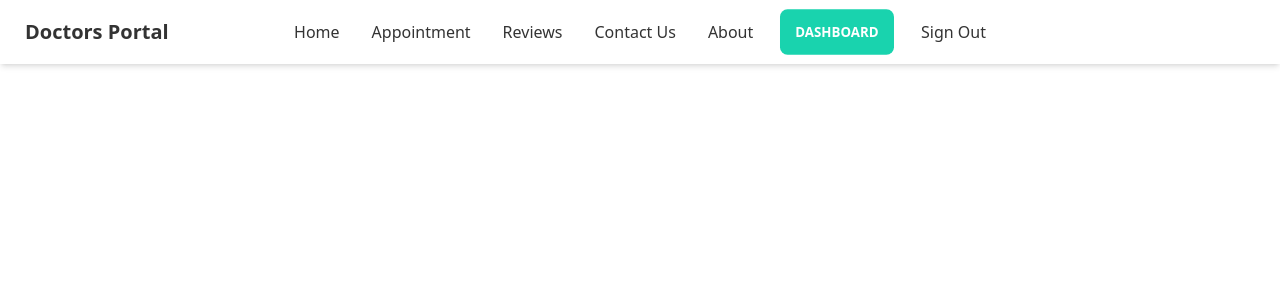
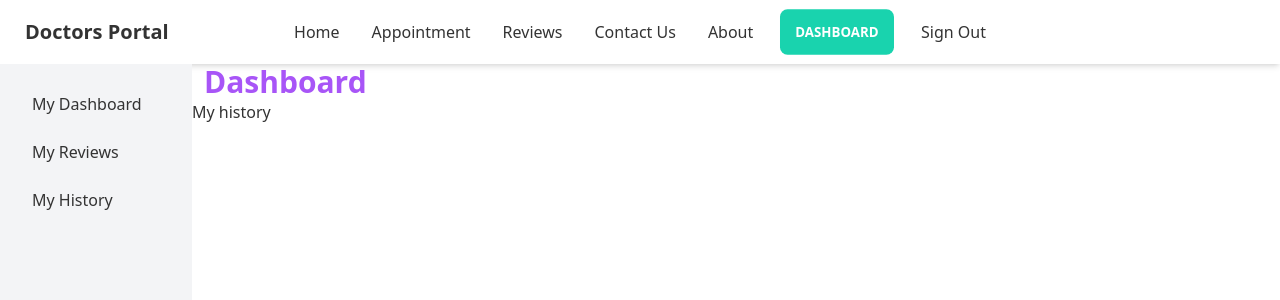
Before and after one commit to hasibmiraz/doctors-portal, a React (Create React App) app: page /dashboard/history in a window 1280 px wide. Shown: the top 300 px of the page. Built offline with nearby package versions, Linux system fonts and the light colour scheme; no server answers.

Commit message:
Added my appointments table

```diff
--- a/src/Pages/Dashboard/Dashboard.jsx
+++ b/src/Pages/Dashboard/Dashboard.jsx
@@ -7,18 +7,23 @@
       <input id="dasboard-sidebar" type="checkbox" className="drawer-toggle" />
       <div className="drawer-content">
         {/* <!-- Page content here --> */}
-        <h2 className="text-3xl font-semibold text-purple-500">Dashboard</h2>
+        <h2 className="text-3xl font-semibold text-purple-500 mx-3">
+          Dashboard
+        </h2>
         <Outlet />
       </div>
       <div className="drawer-side">
         <label htmlFor="dasboard-sidebar" className="drawer-overlay"></label>
-        <ul className="menu p-4 overflow-y-auto w-80 bg-gray-100 text-base-content">
+        <ul className="menu p-4 overflow-y-auto w-48 bg-gray-100 text-base-content">
           {/* <!-- Sidebar content here --> */}
           <li>
-            <Link to="/dashboard">Dashboard</Link>
+            <Link to="/dashboard">My Dashboard</Link>
           </li>
           <li>
-            <Link to="/dashboard/review">Reviews</Link>
+            <Link to="/dashboard/review">My Reviews</Link>
+          </li>
+          <li>
+            <Link to="/dashboard/history">My History</Link>
           </li>
         </ul>
       </div>
--- a/src/Pages/Dashboard/MyAppointments.jsx
+++ b/src/Pages/Dashboard/MyAppointments.jsx
@@ -1,9 +1,46 @@
-import React from 'react';
+import React, { useEffect, useState } from 'react';
+import { useAuthState } from 'react-firebase-hooks/auth';
+import auth from '../../firebase.init';
 
 const MyAppointments = () => {
+  const [user] = useAuthState(auth);
+  const [appointments, setAppointments] = useState([]);
+  useEffect(() => {
+    if (user) {
+      fetch(`http://localhost:5000/booking?patientEmail=${user.email}`)
+        .then((res) => res.json())
+        .then((data) => setAppointments(data));
+    }
+  }, [user]);
   return (
     <div>
-      <h2>My appointment</h2>
+      <h2 className="mx-3">My appointment: {appointments.length}</h2>
+      <div class="overflow-x-auto mx-auto my-3 w-11/12">
+        <table class="table table-zebra w-full">
+          {/* <!-- head --> */}
+          <thead>
+            <tr>
+              <th>Serial</th>
+              <th>Name</th>
+              <th>Date</th>
+              <th>Time</th>
+              <th>Treatment</th>
+            </tr>
+          </thead>
+          <tbody>
+            {/* <!-- row 1 --> */}
+            {appointments.map((a, i) => (
+              <tr key={a._id}>
+                <th>{i + 1}</th>
+                <td>{a.patientName}</td>
+                <td>{a.date}</td>
+                <td>{a.slot}</td>
+                <td>{a.treatment}</td>
+              </tr>
+            ))}
+          </tbody>
+        </table>
+      </div>
     </div>
   );
 };
--- /dev/null
+++ b/src/Pages/Dashboard/MyHistory.jsx
@@ -0,0 +1,11 @@
+import React from 'react';
+
+const MyHistory = () => {
+  return (
+    <div>
+      <h2>My history</h2>
+    </div>
+  );
+};
+
+export default MyHistory;
--- a/src/Pages/Routes/Routers.jsx
+++ b/src/Pages/Routes/Routers.jsx
@@ -4,6 +4,7 @@
 import Appointment from '../Appointment/Appointment';
 import Dashboard from '../Dashboard/Dashboard';
 import MyAppointments from '../Dashboard/MyAppointments';
+import MyHistory from '../Dashboard/MyHistory';
 import MyReview from '../Dashboard/MyReview';
 import Home from '../Home/Home';
 import Login from '../Login/Login';
@@ -38,6 +39,7 @@
         >
           <Route index element={<MyAppointments />} />
           <Route path="review" element={<MyReview />} />
+          <Route path="history" element={<MyHistory />} />
         </Route>
       </Routes>
     </div>
```
